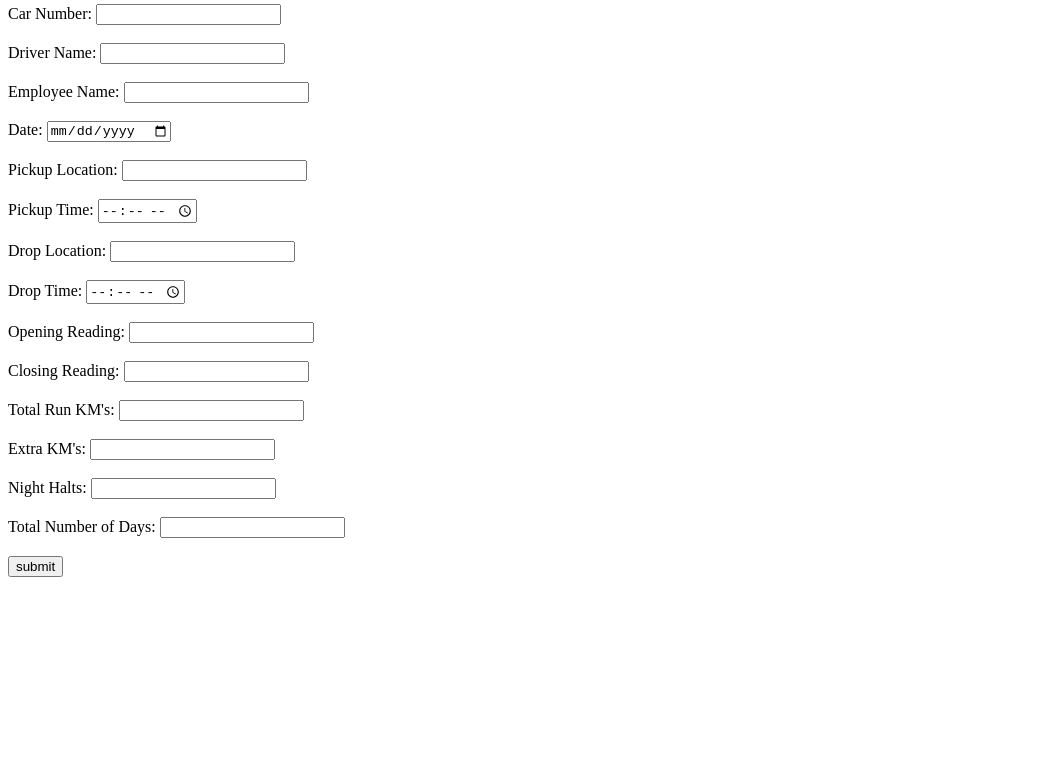
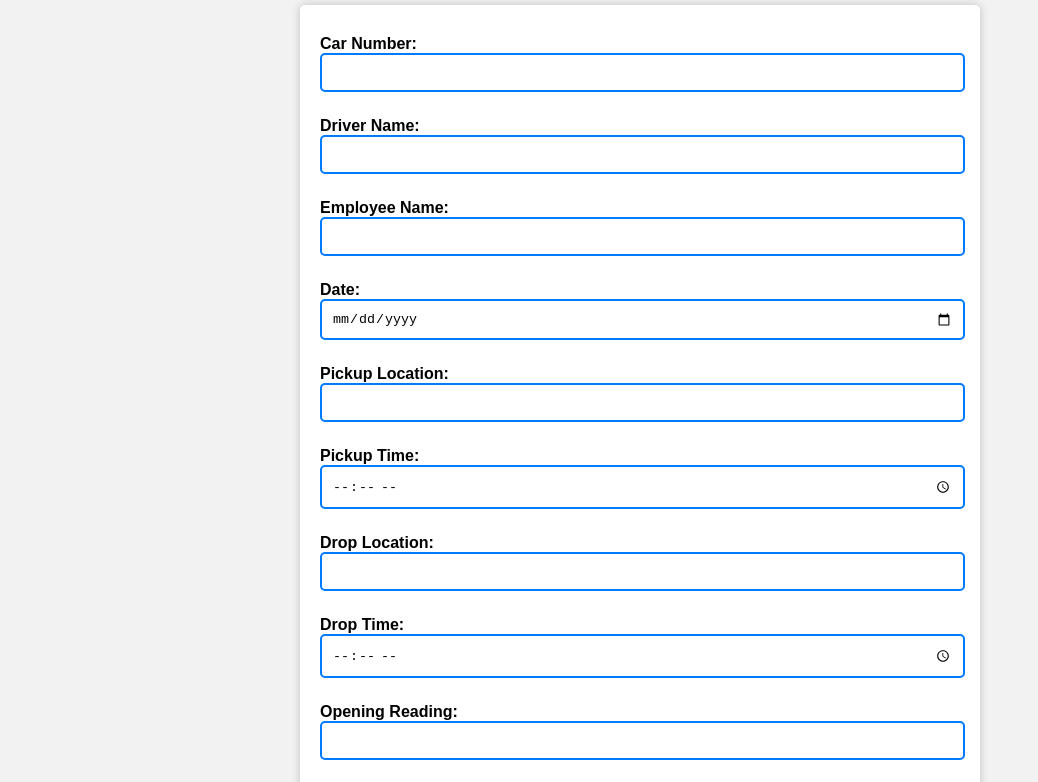
Before and after one commit to vermanand1998/unioncabsdetails, a plain HTML site: page index.html in a window 1280 px wide. Shown: the part 63-845 px from the top of the page, without its empty margins (0-1038 px from the left). Before the commit the page ends 800 px from the top, so only its background shows below. Drawn offline with Linux system fonts and the light colour scheme.

Commit message:
Update index.html

```diff
--- a/index.html
+++ b/index.html
@@ -2,63 +2,126 @@
 <html>
 <head>
     <title>CABS Record</title>
+    <style>
+        body {
+            font-family: Arial, sans-serif;
+            background-color: #f2f2f2;
+            margin: 0;
+            padding: 0;
+        }
+
+        h2 {
+            text-align: center;
+            color: #333;
+        }
+
+        form {
+            max-width: 100%;
+            width: 50%; /* Adjust as needed for the desired width */
+            margin: 0 auto;
+            background-color: #fff;
+            padding: 20px;
+            border-radius: 5px;
+            box-shadow: 0 0 10px rgba(0, 0, 0, 0.2);
+            margin-bottom: 100px;
+        }
+
+        label {
+            display: block;
+            font-weight: bold;
+            margin-top: 10px;
+        }
+
+        input[type="text"],
+        input[type="date"],
+        input[type="time"],
+        input[type="number"] {
+            width: 97%;
+            padding: 10px;
+            margin-bottom: 15px;
+            border: 2px solid #007BFF; /* Colorful border */
+            border-radius: 5px;
+        }
+
+        input[type="submit"] {
+            background-color: #007BFF;
+            color: #fff;
+            padding: 10px 20px;
+            border: none;
+            border-radius: 5px;
+            cursor: pointer;
+        }
+
+        input[type="submit"]:hover {
+            background-color: #0056b3;
+        }
+
+        @media (max-width: 600px) {
+            input[type="text"],
+            input[type="date"],
+            input[type="time"],
+            input[type="number"] {
+                margin-bottom: 10px;
+            }
+        }
+    </style>
 </head>
 <body>
     <h2>UNION CABS DETAILS</h2>
-    <form  method="post" name="google-sheet">
+    <form method="post" name="google-sheet">
         <label for="carNumber">Car Number:</label>
-        <input type="text" id="carNumber" name="carNumber" required><br><br>
+        <input type="text" id="carNumber" name="carNumber" required>
 
         <label for="driverName">Driver Name:</label>
-        <input type="text" id="driverName" name="driverName" required><br><br>
+        <input type="text" id="driverName" name="driverName" required>
 
         <label for="employeeName">Employee Name:</label>
-        <input type="text" id="employeeName" name="employeeName" required><br><br>
+        <input type="text" id="employeeName" name="employeeName" required>
 
         <label for="date">Date:</label>
-        <input type="date" id="date" name="date" required><br><br>
+        <input type="date" id="date" name="date" required>
 
         <label for="pickupLocation">Pickup Location:</label>
-        <input type="text" id="pickupLocation" name="pickupLocation" required><br><br>
+        <input type="text" id="pickupLocation" name="pickupLocation" required>
 
         <label for="pickupTime">Pickup Time:</label>
-        <input type="time" id="pickupTime" name="pickupTime" required><br><br>
+        <input type="time" id="pickupTime" name="pickupTime" required>
 
         <label for="dropLocation">Drop Location:</label>
-        <input type="text" id="dropLocation" name="dropLocation" required><br><br>
+        <input type="text" id="dropLocation" name="dropLocation" required>
 
         <label for="dropTime">Drop Time:</label>
-        <input type="time" id="dropTime" name="dropTime" required><br><br>
+        <input type="time" id="dropTime" name="dropTime" required>
 
         <label for="openingReading">Opening Reading:</label>
-        <input type="number" id="openingReading" name="openingReading" required><br><br>
+        <input type="number" id="openingReading" name="openingReading" required>
 
         <label for="closingReading">Closing Reading:</label>
-        <input type="number" id="closingReading" name="closingReading" required><br><br>
+        <input type="number" id="closingReading" name="closingReading" required>
 
         <label for="totalRunKMs">Total Run KM's:</label>
-        <input type="number" id="totalRunKMs" name="totalRunKMs" required><br><br>
+        <input type="number" id="totalRunKMs" name="totalRunKMs" required>
 
         <label for="extraKMs">Extra KM's:</label>
-        <input type="number" id="extraKMs" name="extraKMs" required><br><br>
+        <input type="number" id="extraKMs" name="extraKMs" required>
 
         <label for="nightHalts">Night Halts:</label>
-        <input type="number" id="nightHalts" name="nightHalts" required><br><br>
+        <input type="number" id="nightHalts" name="nightHalts" required>
 
         <label for="totalDays">Total Number of Days:</label>
-        <input type="number" id="totalDays" name="totalDays" required><br><br>
+        <input type="number" id="totalDays" name="totalDays" required>
 
         <input type="submit" value="submit">
     </form>
 </body>
 <script>
-    const scriptURL='https://script.google.com/macros/s/AKfycbw3W5ZpWB5-nSlBr6xz2RirV-Lq4WzNJCJ-RFG2QdIYA5MySIa1d6zGwcwYbbc3JxcqVw/exec';
-    const form=document.forms['google-sheet']
-    form.addEventListener('submit',e=>{
-        e.preventDefault()
-        fetch(scriptURL,{method:'POST',body:new FormData(form)})
-           .then(response=>alert('Thanks'))
-           .catch(error=>console.error('error', error.message))
-    })
+    const scriptURL = 'https://script.google.com/macros/s/AKfycbzRudLcHRDUIugS86FZNvrzGVkDq0T00SmXZ8kThxwWxyQKYJhy0Vj7cRnW59rdKAOjcA/exec';
+    const form = document.forms['google-sheet'];
+    form.addEventListener('submit', e => {
+        e.preventDefault();
+        fetch(scriptURL, { method: 'POST', body: new FormData(form) })
+            .then(response => alert('Thanks'))
+            .catch(error => console.error('error', error.message));
+    });
 </script>
 </html>
```
